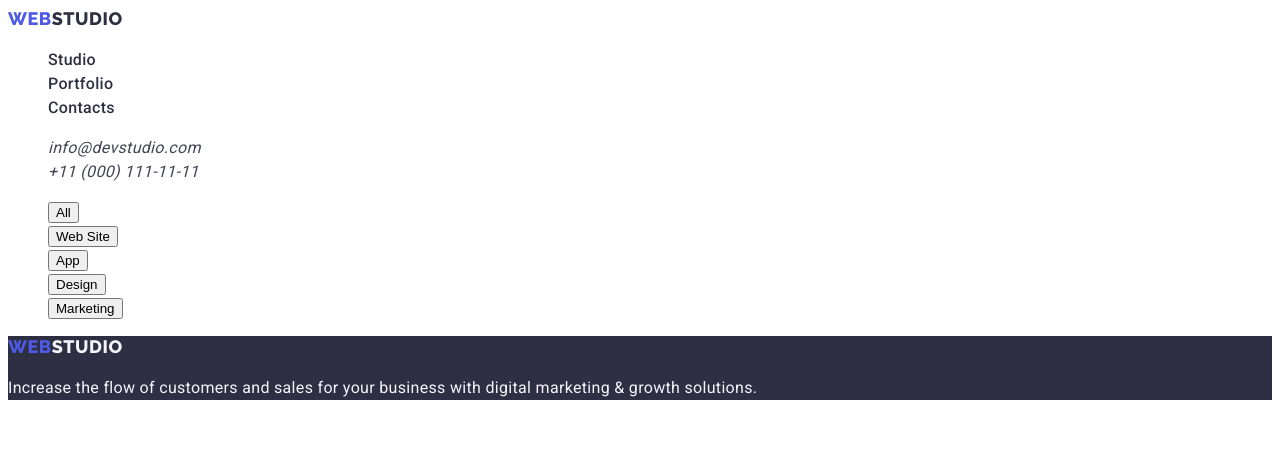
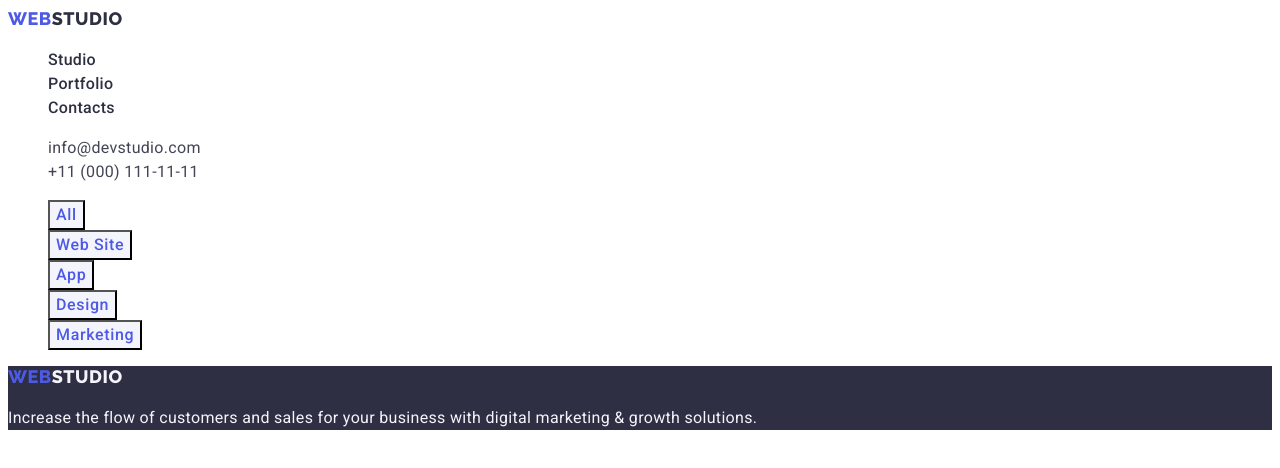
Before and after one commit to pkondratiuk/goit-markup-hw-02, a plain HTML site: page portfolio.html in a window 1280 px wide. Drawn offline with Linux system fonts and the light colour scheme.

Commit message:
button
add styles for button in portfolio

```diff
--- a/css/slyles.css
+++ b/css/slyles.css
@@ -6,6 +6,8 @@
 :root {
   --bgcl-general: #ffffff;
   --popular-text-cl: #434455;
+  --btn-cl: #4d5ae5;
+  --btn-bg-cl: #f4f4fd;
 }
 
 body {
@@ -179,3 +181,25 @@ body {
 .text-footer {
   color: #f4f4fd;
 }
+
+/**
+  |============================
+  | Styles portfolio
+  |============================
+*/
+
+.portfolio-btn {
+  font-family: "Roboto", sans-serif;
+  color: var(--btn-cl);
+  font-weight: 500;
+  font-size: 16px;
+  line-height: 1.5;
+  letter-spacing: 0.04em;
+  background-color: var(--btn-bg-cl);
+}
+
+.portfolio-btn:hover,
+.portfolio-btn:focus {
+  color: #ffffff;
+  background-color: #404bbf;
+}
--- a/portfolio.html
+++ b/portfolio.html
@@ -24,7 +24,7 @@
           >Web<span class="dark-studio">Studio</span></a
         >
         <ul class="list">
-          <li><a class="link nav-list" href="">Studio</a></li>
+          <li><a class="link nav-list" href="./index.html">Studio</a></li>
           <li>
             <a class="link nav-list" href="./portfolio.html">Portfolio</a>
           </li>
@@ -32,7 +32,7 @@
         </ul>
       </nav>
 
-      <address>
+      <address class="adress">
         <ul class="list">
           <li>
             <a class="link adress-list" href="mailto:info@devstudio.com"
@@ -52,13 +52,18 @@
     <main>
       <!-- Section portfolio -->
       <section>
+        <h1 hidden>List of works portfolio</h1>
         <!-- List with button -->
         <ul class="list">
-          <li><button type="button">All</button></li>
-          <li><button type="button">Web Site</button></li>
-          <li><button type="button">App</button></li>
-          <li><button type="button">Design</button></li>
-          <li><button type="button">Marketing</button></li>
+          <li><button class="portfolio-btn" type="button">All</button></li>
+          <li>
+            <button class="portfolio-btn" type="button">Web Site</button>
+          </li>
+          <li><button class="portfolio-btn" type="button">App</button></li>
+          <li><button class="portfolio-btn" type="button">Design</button></li>
+          <li>
+            <button class="portfolio-btn" type="button">Marketing</button>
+          </li>
         </ul>
       </section>
     </main>
```
